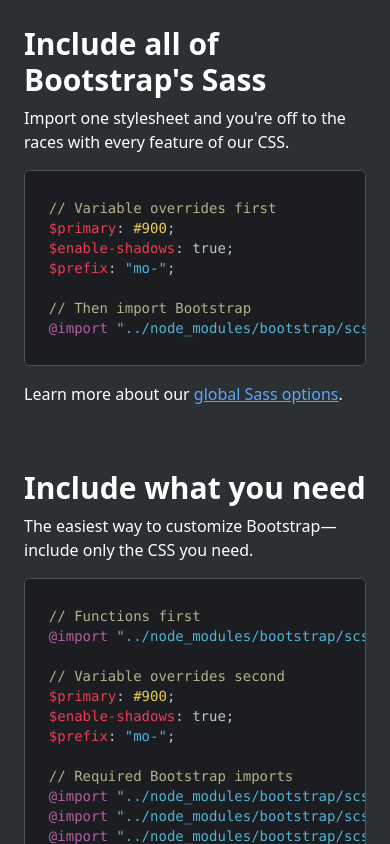
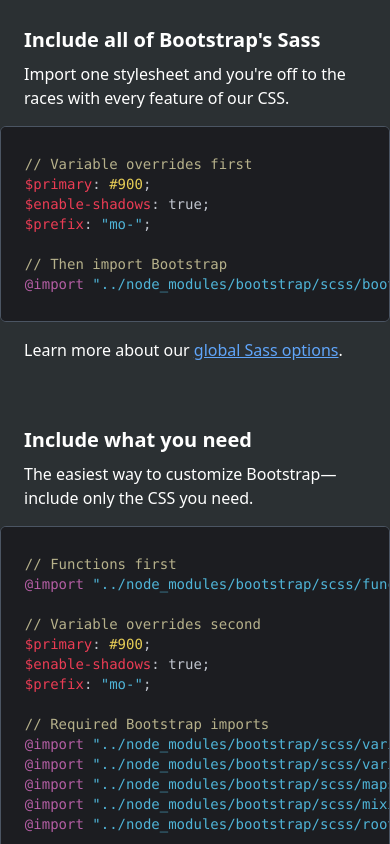
Before and after one commit to deglan-rivas/layout-tailwind-clonBootstrap, a React (Vite) app: page / in a window 390 px wide. Shown: the part 2960-3804 px from the top of the page. Built offline with nearby package versions, Linux system fonts and the light colour scheme.

Commit message:
feat: :sparkles: add media query to customization section 2

```diff
--- a/src/sections/Customization.jsx
+++ b/src/sections/Customization.jsx
@@ -65,10 +65,13 @@
       <div className="grid grid-cols-2 gap-12">
         <div className='col-span-2
         lg:col-span-1'>
-          <h3 className="text-3xl mb-2 font-semibold">Include all of Bootstrap's Sass</h3>
+          <h3 className="text-xl mb-2 font-semibold
+          md:text-2xl
+          lg:text-3xl">Include all of Bootstrap's Sass</h3>
           <p className="mb-4">Import one stylesheet and you're off to the races with every feature of our CSS.</p>
 
-          <div className="text-sm rounded-md mb-4 overflow-hidden border border-gray-600 bg-[#1c1c21] flex justify-between">
+          <div className="text-sm rounded-md mb-4 overflow-hidden border border-gray-600 bg-[#1c1c21] flex justify-between w-screen -ml-6
+          md:w-full md:ml-0">
             <SyntaxHighlighter language='' style={anOldHope}>
               {code_all}
             </SyntaxHighlighter>
@@ -80,10 +83,13 @@
         </div>
         <div className='col-span-2
         lg:col-span-1'>
-          <h3 className="text-3xl mb-2 font-semibold">Include what you need</h3>
+          <h3 className="text-xl mb-2 font-semibold
+          md:text-2xl
+          lg:text-3xl">Include what you need</h3>
           <p className="mb-4">The easiest way to customize Bootstrap—include only the CSS you need.</p>
 
-          <div className="text-sm rounded-md mb-4 overflow-hidden border border-gray-600 bg-[#1c1c21] flex justify-between">
+          <div className="text-sm rounded-md mb-4 overflow-hidden border border-gray-600 bg-[#1c1c21] flex justify-between w-screen -ml-6
+          md:w-full md:ml-0">
             <SyntaxHighlighter language='' style={anOldHope}>
               {code_needs}
             </SyntaxHighlighter>
```
